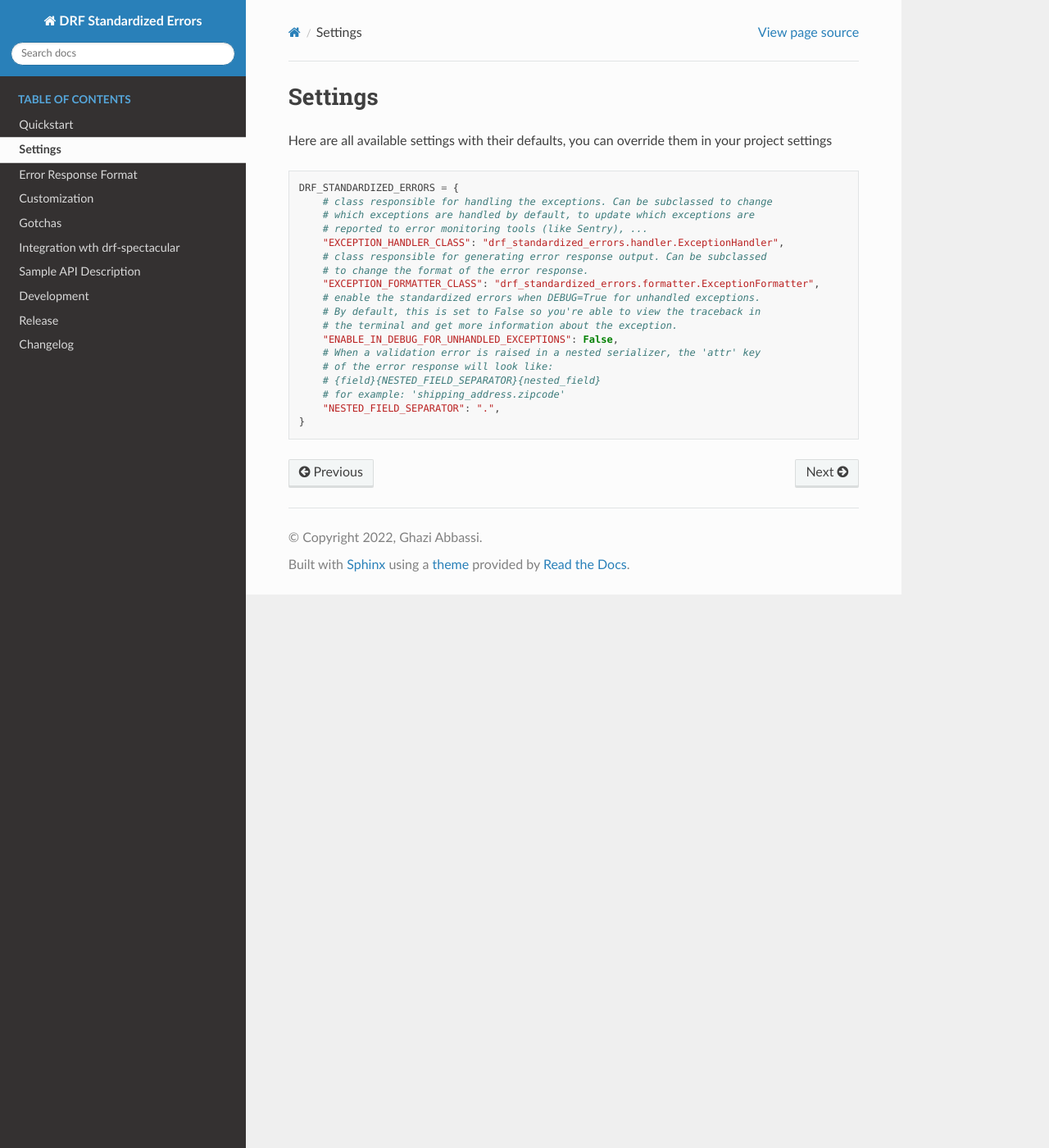
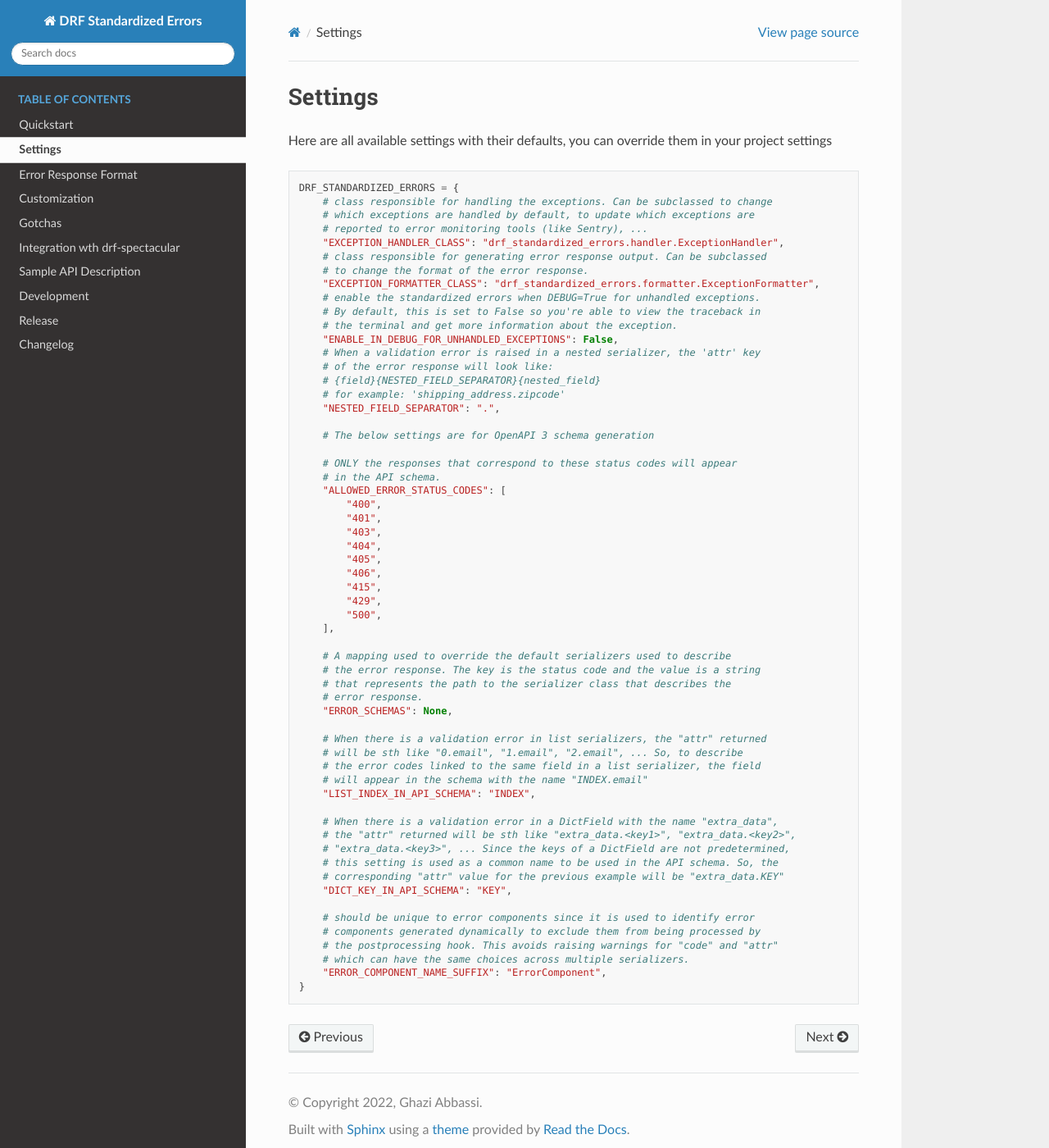
Before and after one commit to ghazi-git/drf-standardized-errors, a Sphinx documentation site: the page built from docs/settings.md, in a window 1280 px wide and 1400 px high. Shown: the whole window at 82% size. Built offline with Sphinx 7.4.7 and the Read the Docs theme 2.0.0, drawn with Linux system fonts in a browser that asks for light colours.

Commit message:
move the comments for schema generation settings to the settings docs page

````diff
--- a/docs/settings.md
+++ b/docs/settings.md
@@ -19,5 +19,46 @@ DRF_STANDARDIZED_ERRORS = {
     # {field}{NESTED_FIELD_SEPARATOR}{nested_field}
     # for example: 'shipping_address.zipcode'
     "NESTED_FIELD_SEPARATOR": ".",
+
+    # The below settings are for OpenAPI 3 schema generation
+
+    # ONLY the responses that correspond to these status codes will appear
+    # in the API schema.
+    "ALLOWED_ERROR_STATUS_CODES": [
+        "400",
+        "401",
+        "403",
+        "404",
+        "405",
+        "406",
+        "415",
+        "429",
+        "500",
+    ],
+
+    # A mapping used to override the default serializers used to describe
+    # the error response. The key is the status code and the value is a string
+    # that represents the path to the serializer class that describes the
+    # error response.
+    "ERROR_SCHEMAS": None,
+
+    # When there is a validation error in list serializers, the "attr" returned
+    # will be sth like "0.email", "1.email", "2.email", ... So, to describe
+    # the error codes linked to the same field in a list serializer, the field
+    # will appear in the schema with the name "INDEX.email"
+    "LIST_INDEX_IN_API_SCHEMA": "INDEX",
+
+    # When there is a validation error in a DictField with the name "extra_data",
+    # the "attr" returned will be sth like "extra_data.<key1>", "extra_data.<key2>",
+    # "extra_data.<key3>", ... Since the keys of a DictField are not predetermined,
+    # this setting is used as a common name to be used in the API schema. So, the
+    # corresponding "attr" value for the previous example will be "extra_data.KEY"
+    "DICT_KEY_IN_API_SCHEMA": "KEY",
+
+    # should be unique to error components since it is used to identify error
+    # components generated dynamically to exclude them from being processed by
+    # the postprocessing hook. This avoids raising warnings for "code" and "attr"
+    # which can have the same choices across multiple serializers.
+    "ERROR_COMPONENT_NAME_SUFFIX": "ErrorComponent",
 }
 ```
````
Also changed, not shown: 1 other file.
